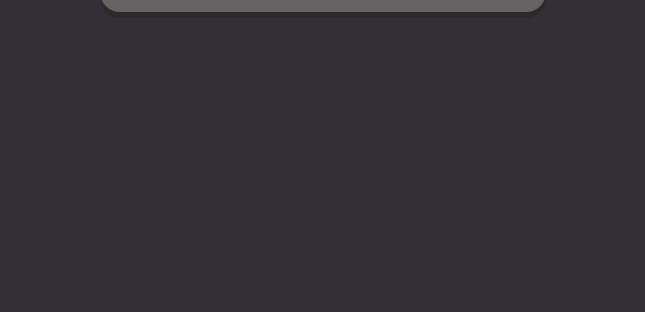
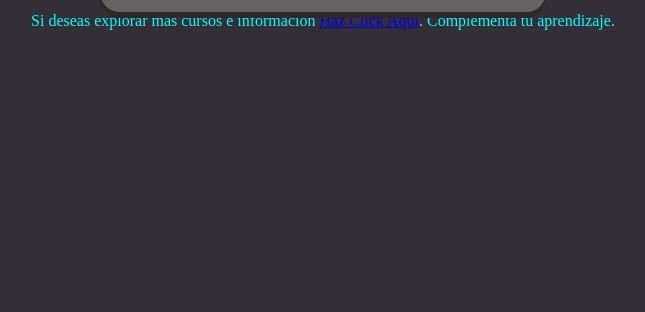
Before and after one commit to CarlosPine/trabajandoenGithub, a plain HTML site: page index.html in a window 1280 px wide. Shown: the part 488-800 px from the top of the page, without its empty margins (317-962 px from the left). Drawn offline with nearby package versions, Linux system fonts and the light colour scheme.

Commit message:
anadiendo area complementaria y sus caracteristicas

```diff
--- a/index.html
+++ b/index.html
@@ -18,5 +18,9 @@
       <a href="https://github.com/" target="_blank">Click aquí para ir a GitHub!</a>
     </button>
   </div>
+
+  <div class="alert posicionComplementario mt-5" role="alert">
+    Si deseas explorar mas cursos e informacion <a href="https://github.com/explore" class="alert-link">Haz Click Aqui</a>. Complementa tu aprendizaje.
+  </div>
 </body>
 </html>
--- a/style.css
+++ b/style.css
@@ -57,3 +57,8 @@ form {
   box-shadow: none;
   top: 6px;
 }
+
+.posicionComplementario{
+  text-align: center;
+  color: aqua;
+}
```
